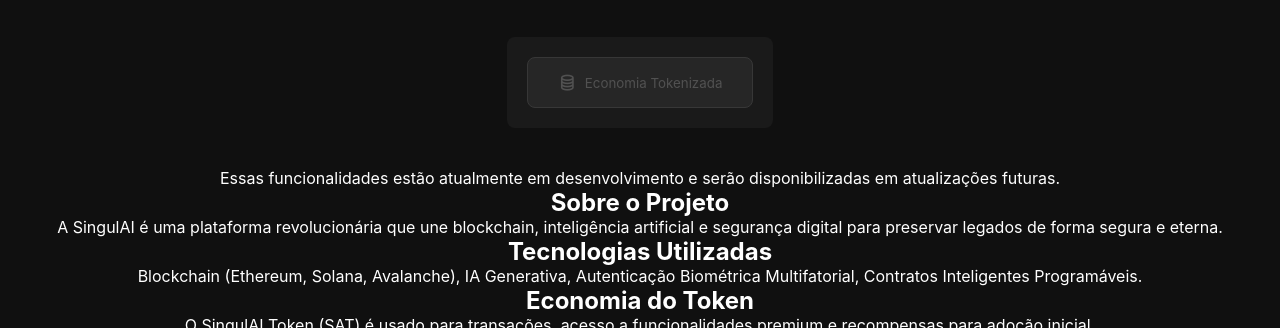
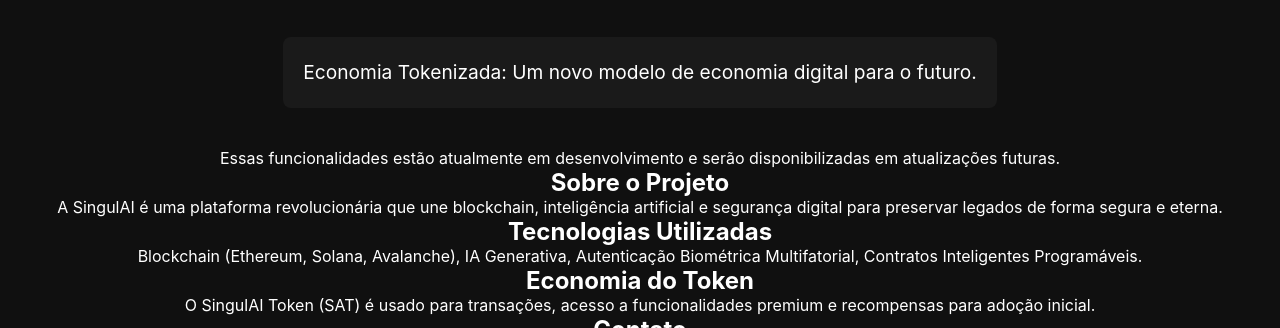
Before and after one commit to frodrigoalves/front2, a plain HTML site: page index.html in a window 1280 px wide. Shown: the part 852-1180 px from the top of the page. Drawn offline with nearby package versions, Linux system fonts and the light colour scheme.

Commit message:
Atualizando os arquivos CSS, HTML e JS

```diff
--- a/index.html
+++ b/index.html
@@ -51,19 +51,13 @@
         <h2>Funcionalidades Futuras</h2>
         <div class="carousel">
             <div class="slide">
-                <button class="func-button" disabled>
-                    <i class="bx bx-lock-alt"></i> Autenticação Biométrica
-                </button>
+                <p>Autenticação Biométrica: Uma tecnologia inovadora que proporciona segurança máxima.</p>
             </div>
             <div class="slide">
-                <button class="func-button" disabled>
-                    <i class="bx bx-message-square-dots"></i> Mensagens Programadas
-                </button>
+                <p>Mensagens Programadas: Envie mensagens importantes no momento exato.</p>
             </div>
             <div class="slide">
-                <button class="func-button" disabled>
-                    <i class="bx bx-coin-stack"></i> Economia Tokenizada
-                </button>
+                <p>Economia Tokenizada: Um novo modelo de economia digital para o futuro.</p>
             </div>
         </div>
         <p class="func-message">Essas funcionalidades estão atualmente em desenvolvimento e serão disponibilizadas em atualizações futuras.</p>
--- a/script.js
+++ b/script.js
@@ -79,7 +79,7 @@
     }
 });
 
-// Carrossel Automático
+// Carrossel Automático para as frases
 let currentSlide = 0;
 let slideInterval;
 
@@ -94,7 +94,10 @@
 function showSlide(index) {
     const slides = document.querySelectorAll(".slide");
     slides.forEach((slide, i) => {
-        slide.style.display = (i === index) ? "block" : "none";
+        slide.classList.remove("active");
+        if (i === index) {
+            slide.classList.add("active");
+        }
     });
 }
 
--- a/style.css
+++ b/style.css
@@ -162,6 +162,7 @@
     overflow: hidden;
     justify-content: center;
     margin: 30px 0;
+    height: auto;
 }
 
 .slide {
@@ -173,6 +174,9 @@
     min-width: 250px;
     transition: transform 0.3s ease;
     display: none; /* Initially hide all slides */
+    font-size: 1.2rem; /* Font size for the text */
+    text-align: center;
+    line-height: 1.6; /* Increased line height for better readability */
 }
 
 .slide.active {
@@ -190,29 +194,6 @@
     gap: 20px;
     margin: 30px 0;
     flex-wrap: wrap;
-}
-
-.func-button {
-    padding: 15px 30px;
-    background: #333;
-    color: #888;
-    border-radius: 8px;
-    border: 1px solid #555;
-    opacity: 0.5;
-    cursor: not-allowed;
-    transition: background 0.3s ease, transform 0.2s ease;
-    display: inline-flex;
-    align-items: center;
-    gap: 8px;
-}
-
-.func-button i {
-    font-size: 1.2rem;
-}
-
-.func-button:hover {
-    background: #444;
-    color: #bbb;
 }
 
 /* FOOTER */
```
